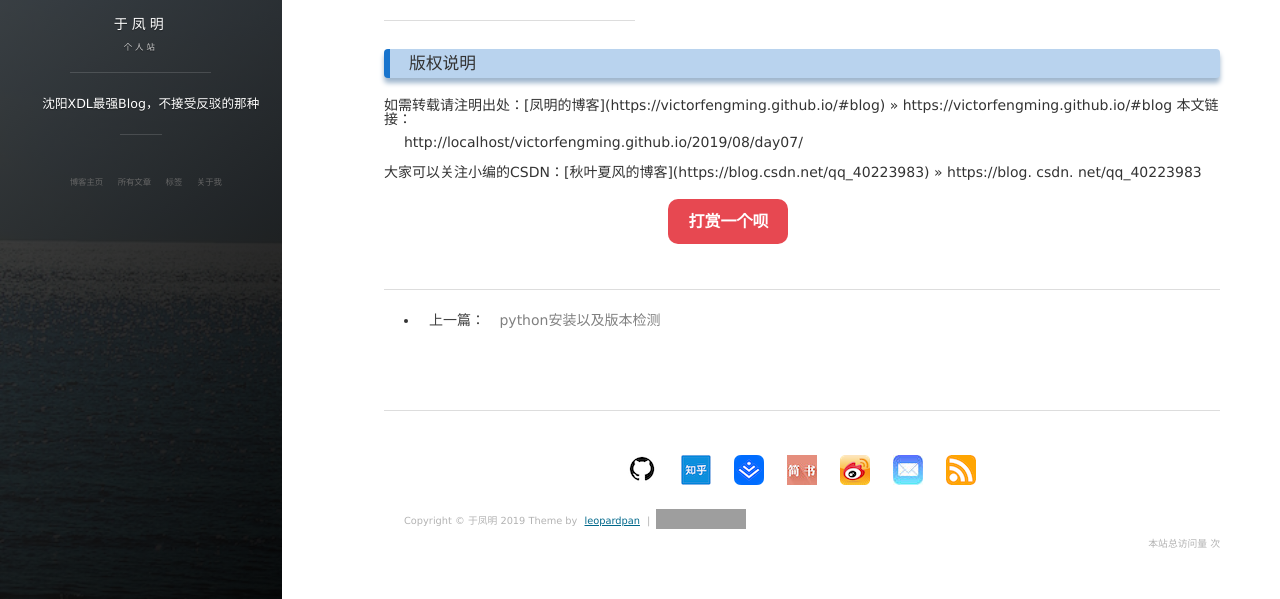
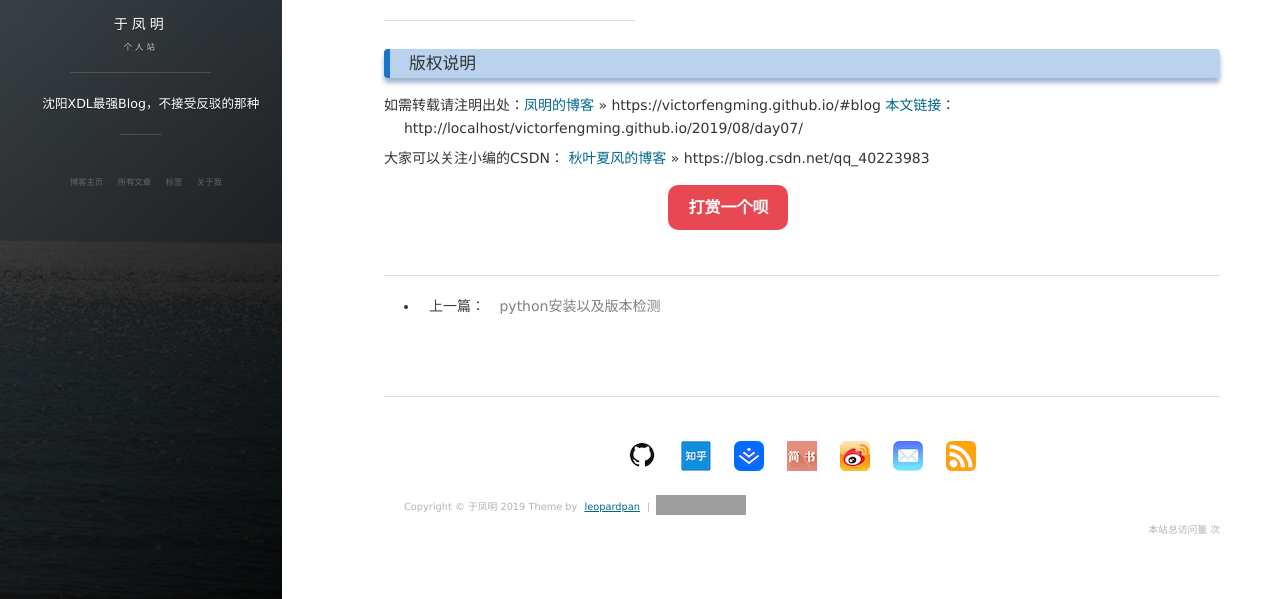
Before and after one commit to 1978413822/victorfengming.github.io, a Jekyll site: the page built from _posts/2019-08-20-day07.md, in a window 1280 px wide and 1123 px high, cut to the strip 524-1123 px from the top of the window. Built offline with Jekyll 4.4.1, drawn with Linux system fonts in a browser that asks for light colours; nearby versions of some CDN libraries; comment, search, counter and statistics services are not loaded; grey boxes are pictures that could not be loaded.

Commit message:
模板中的本文连接问题

```diff
--- a/_layouts/post.html
+++ b/_layouts/post.html
@@ -21,13 +21,13 @@ layout: default
 </article>
 
 <h3>版权说明</h3>
-
-如需转载请注明出处：[凤明的博客](https://victorfengming.github.io/#blog) » https://victorfengming.github.io/#blog
+如需转载请注明出处：<a href="https://victorfengming.github.io/#blog">凤明的博客</a> » https://victorfengming.github.io/#blog
 <!-- <p>本文链接：https://victorfengming.github.io/2019/08/github-generate-ssh/</p> -->
-本文链接：<p id="self_url">morenzhi</p>
+<a id="self_herf">本文链接</a>：<p id="self_url"></p>
 
 
-大家可以关注小编的CSDN：[秋叶夏风的博客](https://blog.csdn.net/qq_40223983) » https://blog. csdn. net/qq_40223983
+大家可以关注小编的CSDN：
+<a href="https://blog.csdn.net/qq_40223983">秋叶夏风的博客</a> » https://blog.csdn.net/qq_40223983
 
 {% include new-old.html %}
 {% include comments.html %}
--- a/_posts/2019-08-19-github-generate-ssh2.markdown
+++ b/_posts/2019-08-19-github-generate-ssh2.markdown
@@ -1,5 +1,5 @@
 ---
-layout: post/test
+layout: post
 title: "git生成SSH并提交"
 date: 2019-08-19
 tags: Git
```
Also changed, not shown: other parts of _layouts/post.html (+1 -0 lines).
